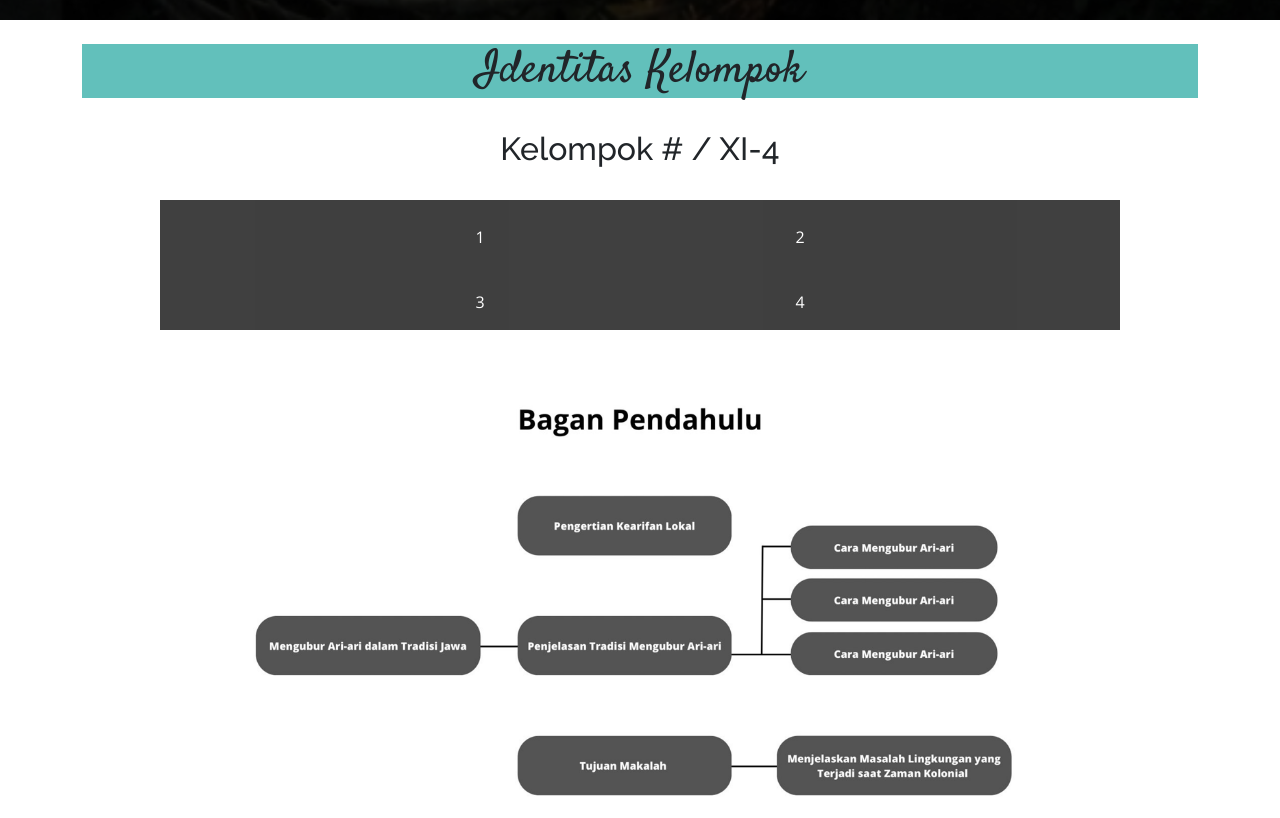
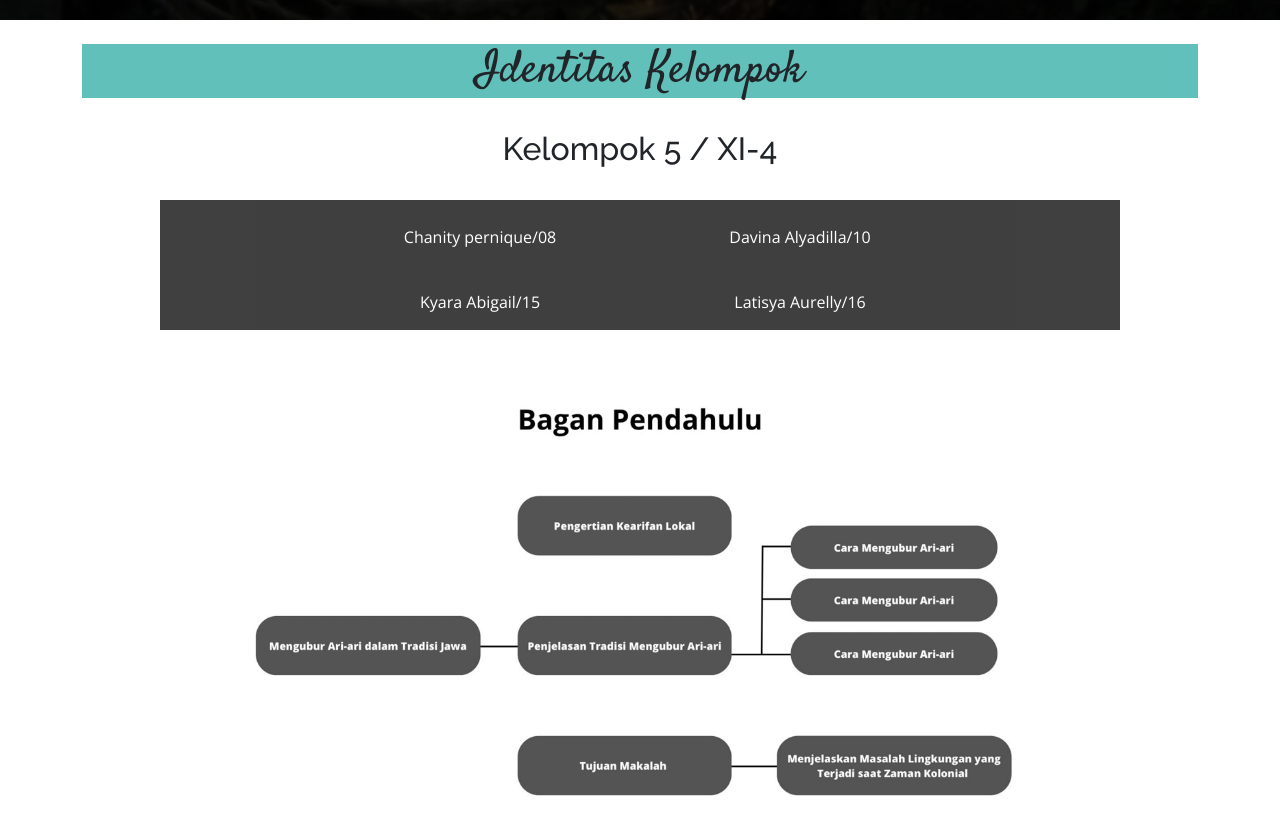
Before and after one commit to Raaki30/plh-2, a plain HTML site: page index.html in a window 1280 px wide. Shown: the part 860-1678 px from the top of the page. Drawn offline with nearby package versions, Linux system fonts and the light colour scheme.

Commit message:
Update index.html

```diff
--- a/index.html
+++ b/index.html
@@ -79,27 +79,27 @@
       <br>
 
 
-      <h2 style="text-align: center;">Kelompok # / XI-4</h2>
+      <h2 style="text-align: center;">Kelompok 5 / XI-4</h2>
       <br>
 
     </div>
       <div class="row justify-content-center">
 
         <div class="col-4">
-            <p>1</p>
+            <p>Chanity pernique/08</p>
         </div>
         <div class="col-4">
-            <p>2</p>
+            <p>Davina Alyadilla/10</p>
         </div>
 
       </div>
 
       <div class="row justify-content-center">
         <div class="col-4">
-            <p>3</p>
+            <p>Kyara Abigail/15</p>
         </div>
         <div class="col-4">
-            <p>4</p>
+            <p>Latisya Aurelly/16</p>
         </div>
 
       </div>
@@ -227,7 +227,7 @@ Sejarah kolonialisme dan imperialisme bangsa Barat telah memengaruhi praktik ini
   <!-- Copyright -->
   <div class="text-center p-3" style="background-color: rgba(0, 0, 0, 0.2)">
     Disusun oleh :
-    <p>Kelompok #</p>
+    <p>Kelompok 5</p>
   </div>
   <!-- Copyright -->
 </footer>
```
